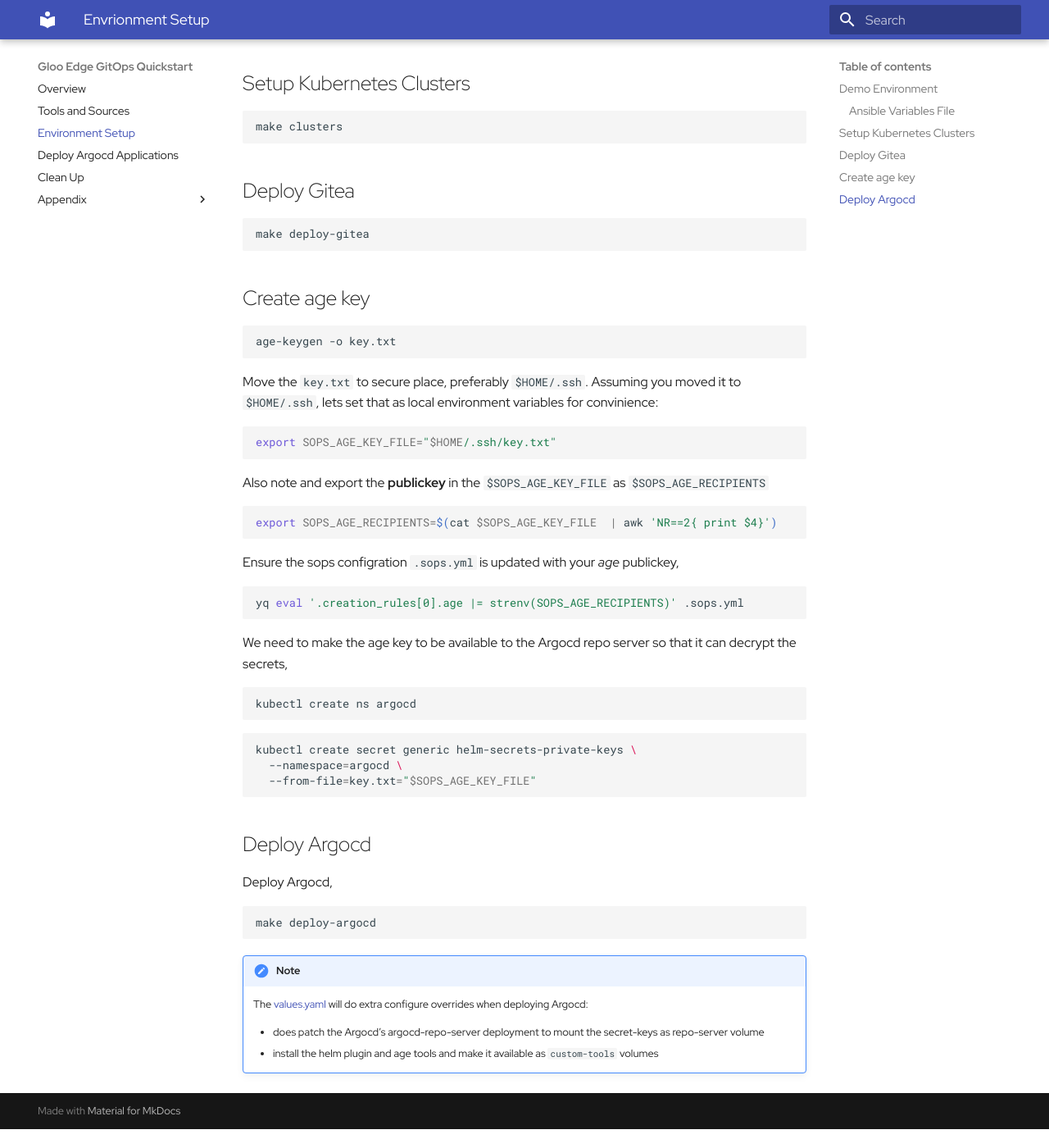
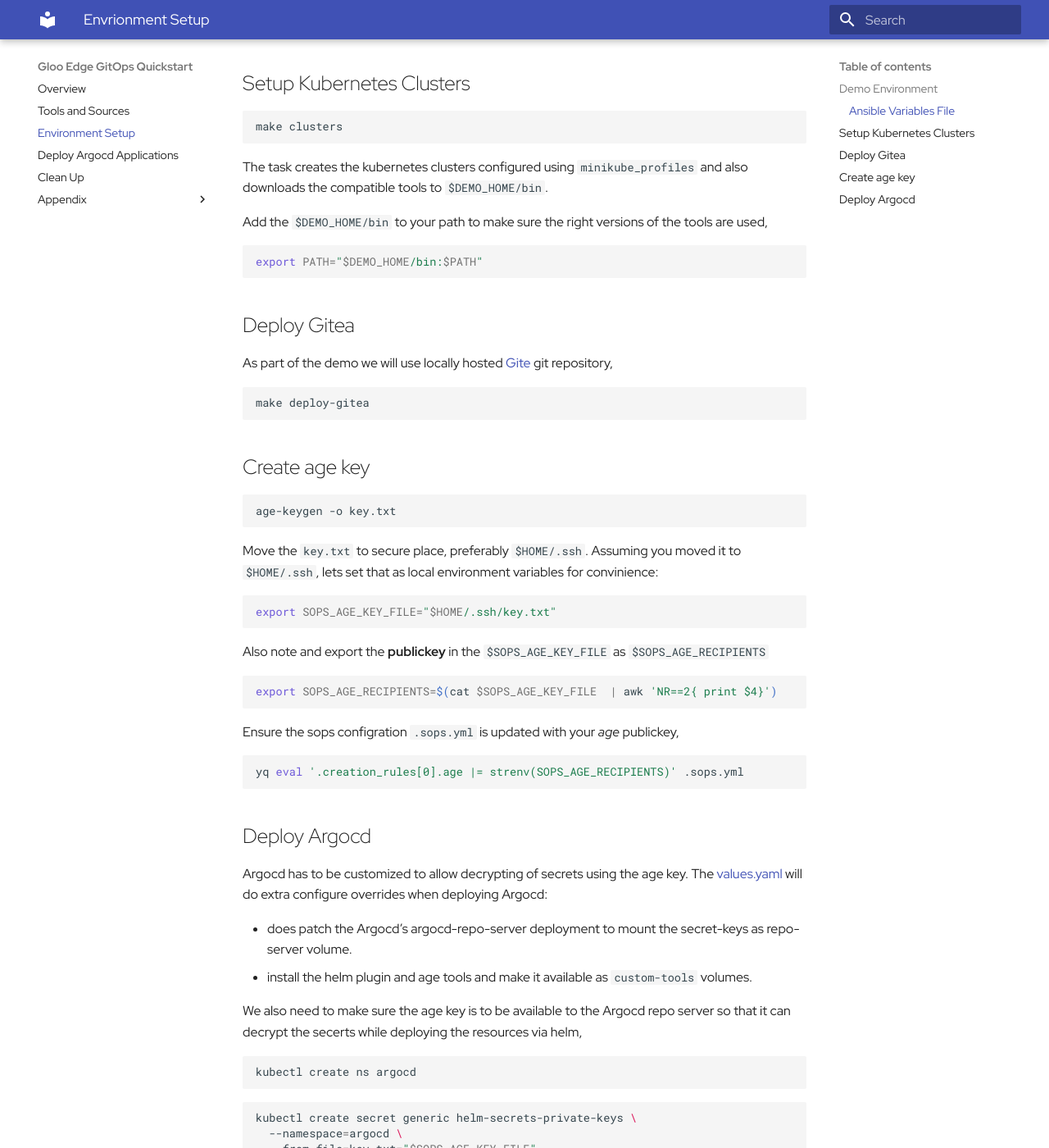
Before and after one commit to kameshsampath/gloo-edge-gitops-quickstart, an MkDocs documentation site: the page built from docs/env-setup.md, in a window 1280 px wide and 1400 px high, scrolled down 3601 px. Shown: the whole window at 82% size. Built offline with MkDocs 1.6.1 and Material for MkDocs 9.7.7, drawn with Linux system fonts in a browser that asks for light colours; before the commit the page ends 4978 px from its top, so only the background shows below that; some of the changed text lies outside the part shown.

Commit message:
(docs) update docs

````diff
--- a/docs/env-setup.md
+++ b/docs/env-setup.md
@@ -30,10 +30,10 @@
 | keycloak | :material-check: | :material-check:
 | petstore | :material-check: | :material-check:
 
-Navigate to the `$TUTORIAL_HOME`,
+Navigate to the `$DEMO_HOME`,
 
 ```bash
-cd $TUTORIAL_HOME
+cd $DEMO_HOME
 ```
 
 ### Ansible Variables File
@@ -118,7 +118,17 @@
 make clusters
 ```
 
+The task creates the kubernetes clusters configured using `minikube_profiles` and also downloads the compatible tools to `$DEMO_HOME/bin`.
+
+Add the `$DEMO_HOME/bin` to your path to make sure the right versions of the tools are used,
+
+```shell
+export PATH="$DEMO_HOME/bin:$PATH"
+```
+
 ## Deploy Gitea
+
+As part of the demo we will use locally hosted [Gite](https://gitea.io) git repository,
 
 ```shell
 make deploy-gitea
@@ -148,7 +158,14 @@
 yq eval '.creation_rules[0].age |= strenv(SOPS_AGE_RECIPIENTS)' .sops.yml
 ```
 
-We need to make the age key to be available to the Argocd repo server so that it can decrypt the secrets,
+## Deploy Argocd
+
+Argocd has to be customized to allow decrypting of secrets using the age key. The [values.yaml](./helm_vars/argocd/values.yaml) will do extra configure overrides when deploying Argocd:
+
+- does patch the Argocd's argocd-repo-server deployment to mount the secret-keys as repo-server volume.
+- install the helm plugin and age tools and make it available as `custom-tools` volumes.
+
+We also need to make sure the age key is to be available to the Argocd repo server so that it can decrypt the secerts while deploying the resources via helm,
 
 ```shell
 kubectl create ns argocd
@@ -160,17 +177,8 @@
   --from-file=key.txt="$SOPS_AGE_KEY_FILE"
 ```
 
-## Deploy Argocd
-
-Deploy Argocd,
+Now we are good deploy argocd by running the comand
 
 ```shell
 make deploy-argocd
 ```
-
-!!! note
-
-	The [values.yaml](./helm_vars/argocd/values.yaml) will do extra configure overrides when deploying Argocd:
-
-	- does patch the Argocd's argocd-repo-server deployment to mount the secret-keys as repo-server volume
-	- install the helm plugin and age tools and make it available as `custom-tools` volumes
````
Also changed, not shown: docs/clean-up.md (+1 -1 lines), docs/gitops.md (+1 -1 lines), docs/tools-and-sources.md (+7 -7 lines).
